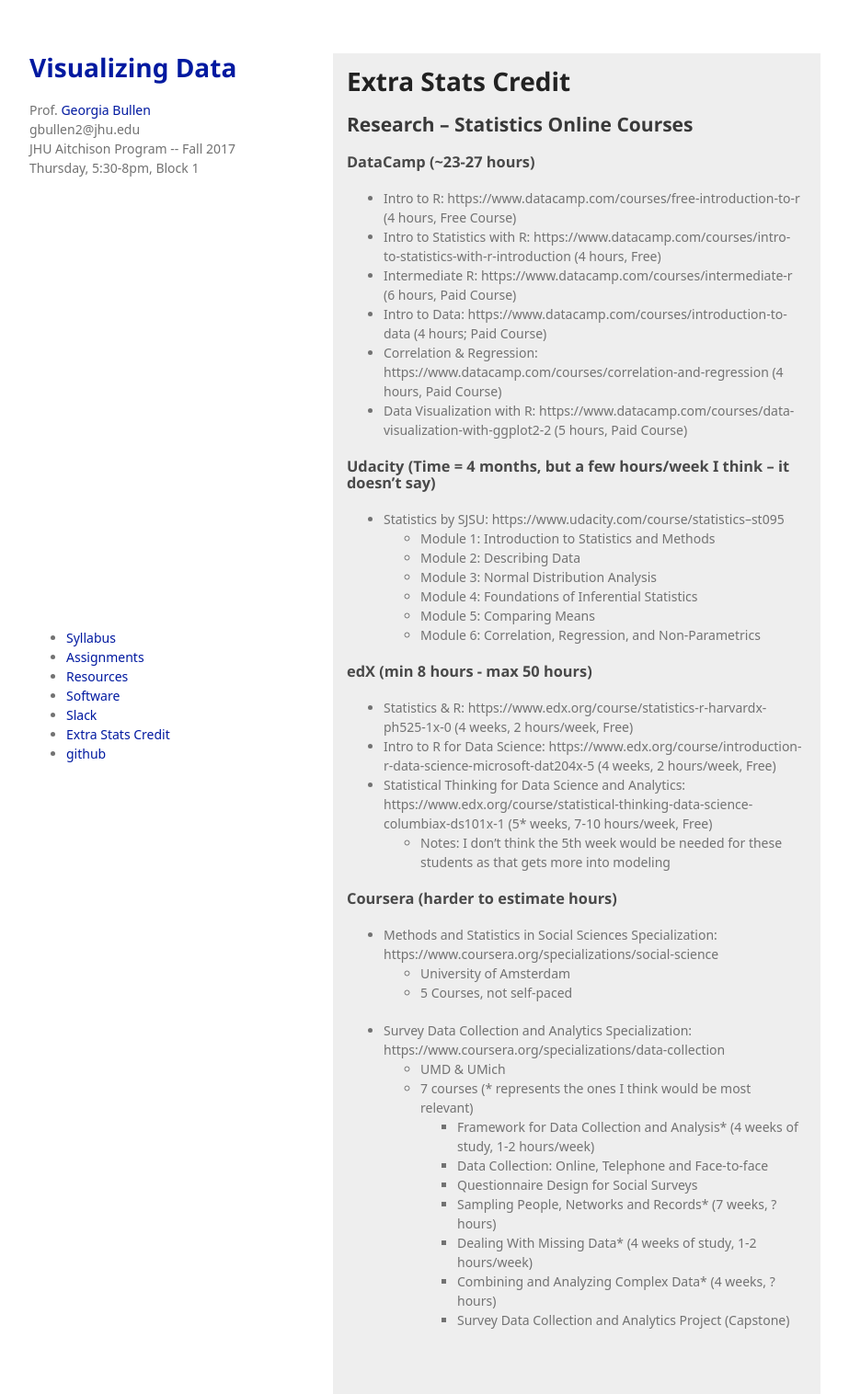
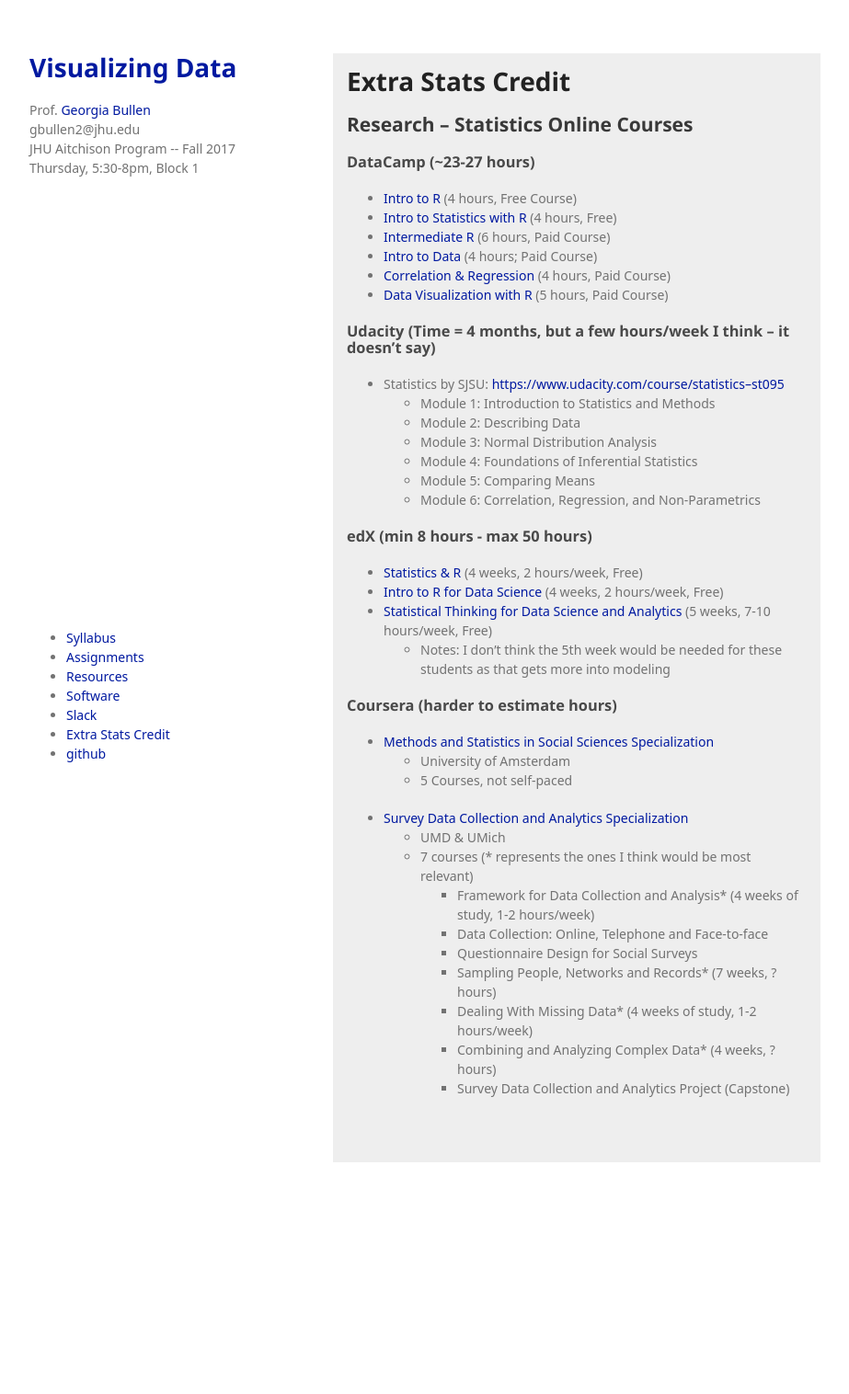
Before and after one commit to georgiamoon/jhu-dv-2017, a Jekyll site: the page built from extra-credit.md, in a window 1280 px wide. Shown: the whole page at 92% size, without its empty margins (178-1101 px from the left). Built offline with Jekyll 4.4.1, drawn with Linux system fonts in a browser that asks for light colours; some web fonts are replaced; our own code applies the rules of GitHub Pages for plain Markdown files; a script that is not in the unit is left out; after the commit the page ends 1264 px from its top, so only the background shows below that.

Commit message:
Update extra-credit.md

```diff
--- a/extra-credit.md
+++ b/extra-credit.md
@@ -6,16 +6,16 @@
 
 ### DataCamp (~23-27 hours)
 
-- Intro to R: https://www.datacamp.com/courses/free-introduction-to-r (4 hours, Free Course)
-- Intro to Statistics with R: https://www.datacamp.com/courses/intro-to-statistics-with-r-introduction (4 hours, Free)
-- Intermediate R: https://www.datacamp.com/courses/intermediate-r (6 hours, Paid Course)
-- Intro to Data: https://www.datacamp.com/courses/introduction-to-data (4 hours; Paid Course)
-- Correlation & Regression: https://www.datacamp.com/courses/correlation-and-regression (4 hours, Paid Course)
-- Data Visualization with R: https://www.datacamp.com/courses/data-visualization-with-ggplot2-2 (5 hours, Paid Course)
+- [Intro to R](https://www.datacamp.com/courses/free-introduction-to-r) (4 hours, Free Course)
+- [Intro to Statistics with R](https://www.datacamp.com/courses/intro-to-statistics-with-r-introduction) (4 hours, Free)
+- [Intermediate R](https://www.datacamp.com/courses/intermediate-r) (6 hours, Paid Course)
+- [Intro to Data](https://www.datacamp.com/courses/introduction-to-data) (4 hours; Paid Course)
+- [Correlation & Regression](https://www.datacamp.com/courses/correlation-and-regression) (4 hours, Paid Course)
+- [Data Visualization with R](https://www.datacamp.com/courses/data-visualization-with-ggplot2-2) (5 hours, Paid Course)
 
 ### Udacity (Time = 4 months, but a few hours/week I think -- it doesn’t say)
 
-- Statistics by SJSU: https://www.udacity.com/course/statistics--st095
+- Statistics by SJSU: [https://www.udacity.com/course/statistics--st095](https://www.udacity.com/course/statistics--st095)
   - Module 1: Introduction to Statistics and Methods
   - Module 2: Describing Data
   - Module 3: Normal Distribution Analysis
@@ -25,17 +25,17 @@
 
 ### edX (min 8 hours - max 50 hours)
 
-- Statistics & R: https://www.edx.org/course/statistics-r-harvardx-ph525-1x-0 (4 weeks, 2 hours/week, Free)
-- Intro to R for Data Science: https://www.edx.org/course/introduction-r-data-science-microsoft-dat204x-5 (4 weeks, 2 hours/week, Free)
-- Statistical Thinking for Data Science and Analytics: https://www.edx.org/course/statistical-thinking-data-science-columbiax-ds101x-1 (5* weeks, 7-10 hours/week, Free)
+- [Statistics & R](https://www.edx.org/course/statistics-r-harvardx-ph525-1x-0) (4 weeks, 2 hours/week, Free)
+- [Intro to R for Data Science](https://www.edx.org/course/introduction-r-data-science-microsoft-dat204x-5) (4 weeks, 2 hours/week, Free)
+- [Statistical Thinking for Data Science and Analytics](https://www.edx.org/course/statistical-thinking-data-science-columbiax-ds101x-1) (5 weeks, 7-10 hours/week, Free)
   - Notes: I don’t think the 5th week would be needed for these students as that gets more into modeling
 
 ### Coursera (harder to estimate hours)
 
-- Methods and Statistics in Social Sciences Specialization: https://www.coursera.org/specializations/social-science
+- [Methods and Statistics in Social Sciences Specialization](https://www.coursera.org/specializations/social-science)
   - University of Amsterdam
   - 5 Courses, not self-paced
-- Survey Data Collection and Analytics Specialization: https://www.coursera.org/specializations/data-collection
+- [Survey Data Collection and Analytics Specialization](https://www.coursera.org/specializations/data-collection)
   - UMD & UMich
   - 7 courses (* represents the ones I think would be most relevant)
     - Framework for Data Collection and Analysis* (4 weeks of study, 1-2 hours/week)
```
